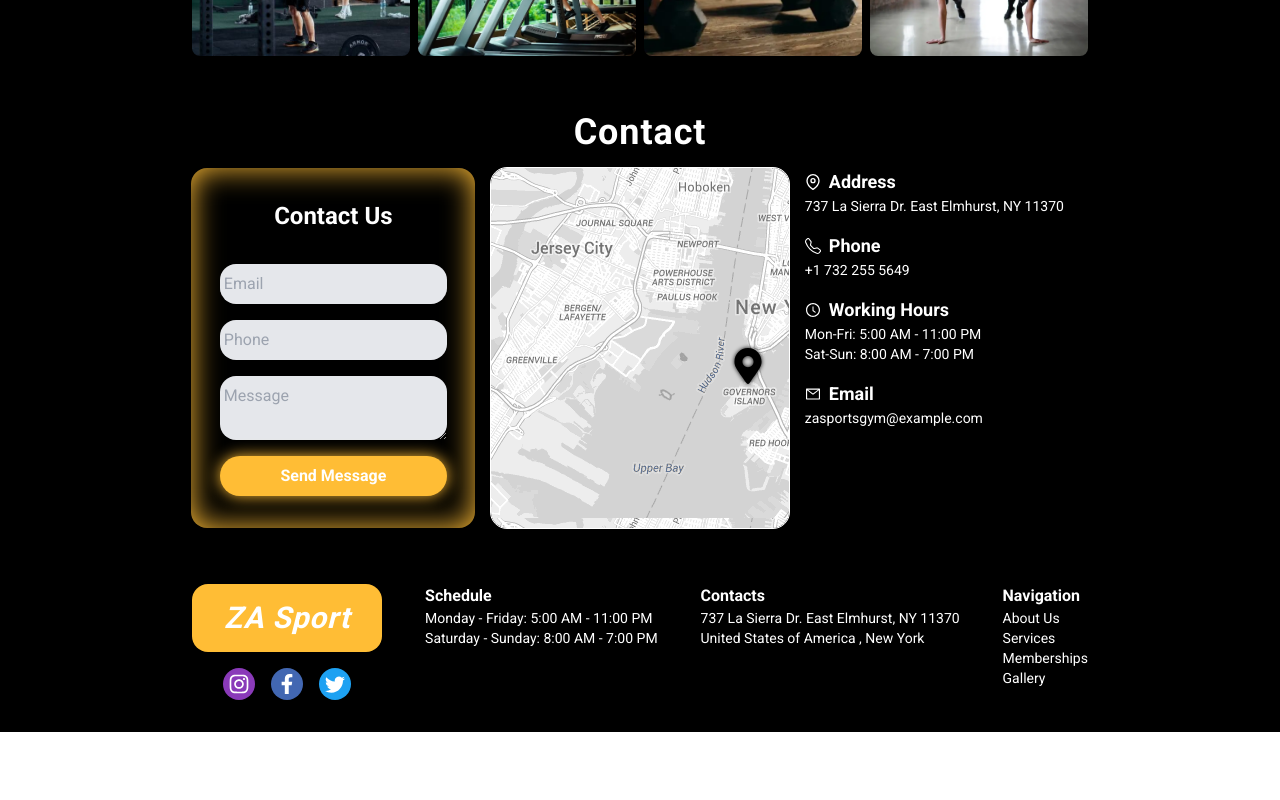
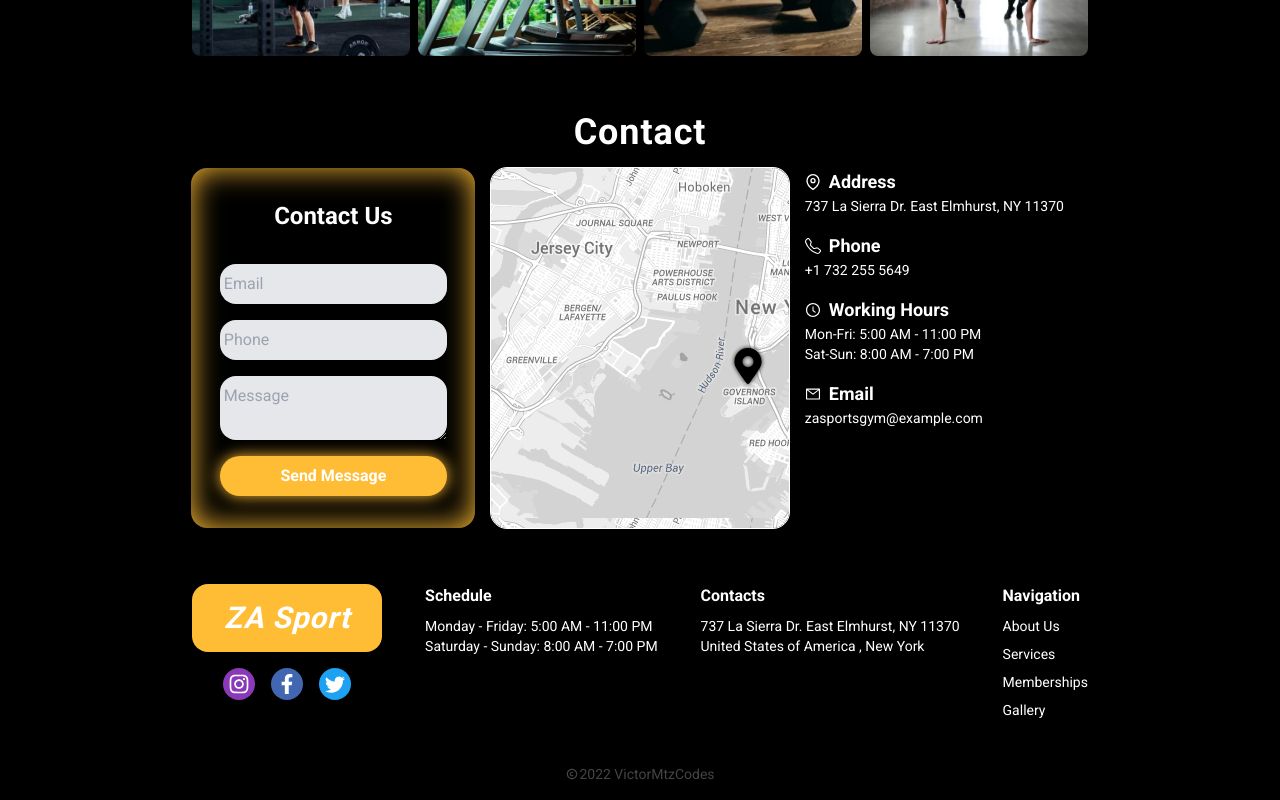
Before and after one commit to VictorMMartinezJr/Fitness-Landing-Page, a React (Create React App) app: page / in a window 1280 px wide. Shown: the part 2757-3557 px from the top of the page. Before the commit the page ends 3489 px from the top, so only its background shows below. Built offline with nearby package versions, Linux system fonts and the light colour scheme.

Commit message:
created copyright and placed under Footer

```diff
--- /dev/null
+++ b/src/components/Footer/Copyright.js
@@ -0,0 +1,12 @@
+import { CgCopyright } from "react-icons/cg";
+
+const Copyright = () => {
+  return (
+    <div className="flex items-center text-[#444444] text-sm">
+      <CgCopyright />
+      <p>2022 VictorMtzCodes</p>
+    </div>
+  );
+};
+
+export default Copyright;
--- a/src/components/Footer/index.js
+++ b/src/components/Footer/index.js
@@ -1,48 +1,69 @@
 import { AiOutlineInstagram } from "react-icons/ai";
 import { FaFacebookF } from "react-icons/fa";
 import { BsTwitter } from "react-icons/bs";
+import Copyright from "./Copyright";
 
 const Footer = () => {
+  const scrollToTop = () => {
+    window.scroll(0, 0);
+  };
+
   return (
-    <section className="footer bg-black text-white font-Roboto flex items-center justify-center">
-      <div className="w-[90%] flex items-start justify-center lg:justify-between xl:w-[70%] 2xl:w-[65%]">
+    <footer className="bg-black text-white font-Roboto flex flex-col">
+      <div className="flex items-center justify-center">
+        <div className="w-[90%] flex items-start justify-center mb-8 lg:justify-between xl:w-[70%] 2xl:w-[65%]">
           <div className="flex flex-col items-center">
-          <btn className="py-4 px-8 bg-myYellow font-bold text-3xl rounded-2xl mb-4 italic tracking-wide">
+            <button
+              className="py-4 px-8 bg-myYellow font-bold text-3xl rounded-2xl mb-4 italic tracking-wide"
+              onClick={scrollToTop}
+            >
               ZA Sport
-          </btn>
+            </button>
             <div className="mb-8 flex">
               <div className="h-8 w-8 bg-[#8a3ab9] flex justify-center items-center rounded-full">
-              <AiOutlineInstagram className="text-2xl" />
+                <AiOutlineInstagram className="text-2xl cursor-pointer" />
               </div>
               <div className="h-8 w-8 bg-[#4267B2] flex justify-center items-center rounded-full mx-4">
-              <FaFacebookF className="text-xl" />
+                <FaFacebookF className="text-xl cursor-pointer" />
               </div>
               <div className="h-8 w-8 bg-[#1DA1F2] flex justify-center items-center rounded-full">
-              <BsTwitter className="text-xl" />
+                <BsTwitter className="text-xl cursor-pointer" />
               </div>
             </div>
           </div>
           <div className="hidden lg:flex flex-col">
-          <h1 className="font-bold">Schedule</h1>
+            <h1 className="font-bold mb-2">Schedule</h1>
             <p className="text-sm">Monday - Friday: 5:00 AM - 11:00 PM</p>
             <p className="text-sm">Saturday - Sunday: 8:00 AM - 7:00 PM</p>
           </div>
           <div className="hidden lg:flex flex-col">
-          <h1 className="font-bold">Contacts</h1>
+            <h1 className="font-bold mb-2">Contacts</h1>
             <p className="text-sm">737 La Sierra Dr. East Elmhurst, NY 11370</p>
             <p className="text-sm">United States of America , New York</p>
           </div>
           <div className="hidden lg:flex flex-col">
-          <h1 className="font-bold">Navigation</h1>
+            <h1 className="font-bold mb-2">Navigation</h1>
             <ul>
-            <li className="text-sm">About Us</li>
-            <li className="text-sm">Services</li>
-            <li className="text-sm">Memberships</li>
-            <li className="text-sm">Gallery</li>
+              <li className="text-sm mb-2">
+                <a href="#aboutus">About Us</a>
+              </li>
+              <li className="text-sm mb-2">
+                <a href="#services">Services</a>
+              </li>
+              <li className="text-sm mb-2">
+                <a href="#memberships">Memberships</a>
+              </li>
+              <li className="text-sm mb-2">
+                <a href="#gallery">Gallery</a>
+              </li>
             </ul>
           </div>
         </div>
-    </section>
+      </div>
+      <div className="self-center mb-4">
+        <Copyright />
+      </div>
+    </footer>
   );
 };
 
--- a/src/components/Navbar.js
+++ b/src/components/Navbar.js
@@ -3,6 +3,11 @@ import { HiMenuAlt3 } from "react-icons/hi";
 
 const Navbar = () => {
   const [showNav, setShowNav] = useState(false);
+
+  window.addEventListener("scroll", () => {
+    if (!showNav) return;
+    setShowNav(false);
+  });
 
   return (
     <div className="navbar h-[6vh] flex justify-between items-center w-full px-3 relative font-Roboto text-white bg-lightBlack lg:px-0 lg:h-[10vh]">
```
Lines whose indentation alone changed are shown as unchanged.
